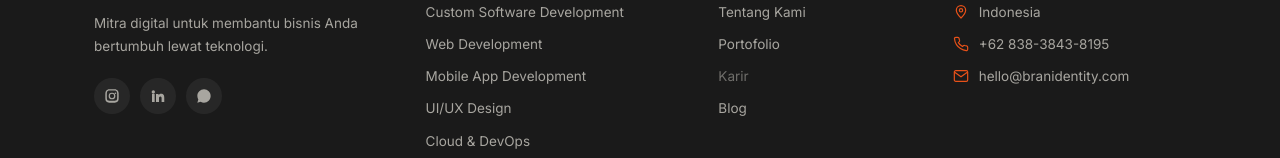
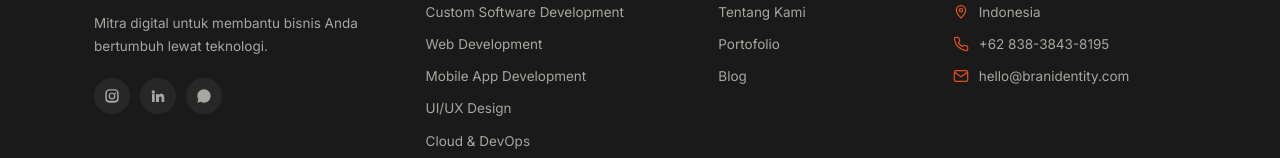
Before and after one commit to NganjukBersatu/bran_identity, a Vue app in the folder web/: page / in a window 1280 px wide. Shown: the part 5123-5281 px from the top of the page. Built offline with nearby package versions, Linux system fonts and the light colour scheme.

Commit message:
perbaiki

```diff
--- a/web/src/components/TheFooter.vue
+++ b/web/src/components/TheFooter.vue
@@ -13,7 +13,6 @@ const layanan = [
 const perusahaan = [
   { label: 'Tentang Kami', to: '/tentang-kami' },
   { label: 'Portofolio', to: '/portfolio' },
-  { label: 'Karir', to: null },
   { label: 'Blog', to: '/blog' },
 ]
 
```
